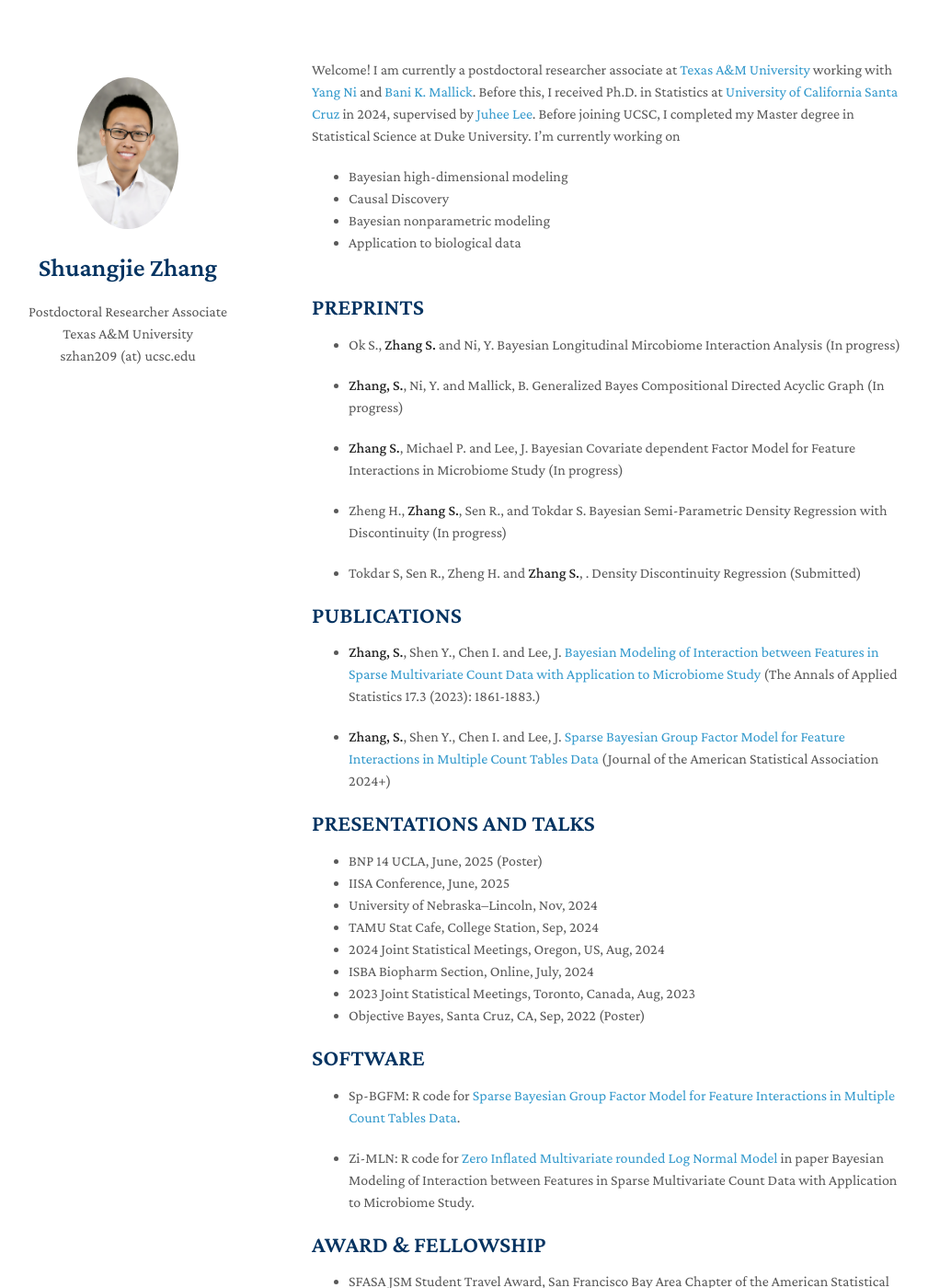
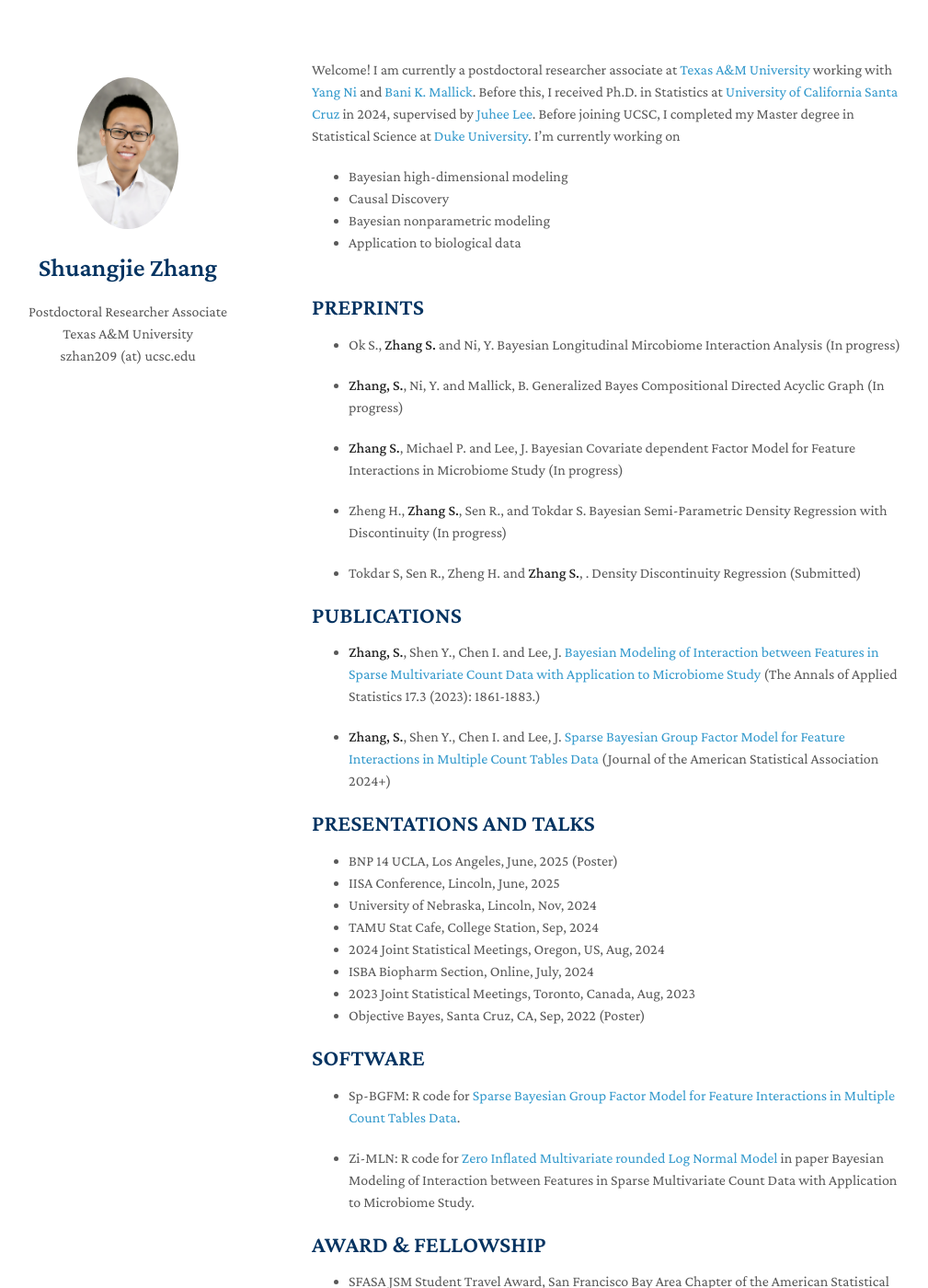
Before and after one commit to shuang-jie/shuang-jie.github.io, a Jekyll site: the page built from index.md, in a window 1280 px wide and 1400 px high. Shown: the whole window at 92% size, without its empty margins (131-1140 px from the left). Built offline with Jekyll 4.4.1, drawn with Linux system fonts in a browser that asks for light colours; nearby versions of some CDN libraries; a style sheet for code colours, icons or effects is not loaded.

Commit message:
Update index.md

```diff
--- a/index.md
+++ b/index.md
@@ -2,7 +2,7 @@
 layout: homepage
 ---
 
-Welcome! I am currently a postdoctoral researcher associate at [Texas A&M University](https://stat.tamu.edu/) working with [Yang Ni](https://nystat.github.io/yni/) and [Bani K. Mallick](https://sites.google.com/tamu.edu/bani-k-mallick/bio). Before this, I received Ph.D. in Statistics at [University of California Santa Cruz](https://www.ucsc.edu/) in 2024, supervised by [Juhee Lee](https://sites.google.com/ucsc.edu/juheelee/home?authuser=0). Before joining UCSC, I completed my Master degree in Statistical Science at Duke University. I’m currently working on
+Welcome! I am currently a postdoctoral researcher associate at [Texas A&M University](https://stat.tamu.edu/) working with [Yang Ni](https://nystat.github.io/yni/) and [Bani K. Mallick](https://sites.google.com/tamu.edu/bani-k-mallick/bio). Before this, I received Ph.D. in Statistics at [University of California Santa Cruz](https://www.ucsc.edu/) in 2024, supervised by [Juhee Lee](https://sites.google.com/ucsc.edu/juheelee/home?authuser=0). Before joining UCSC, I completed my Master degree in Statistical Science at [Duke University](https://stat.duke.edu). I’m currently working on
 
 - Bayesian high-dimensional modeling
 - Causal Discovery
@@ -31,9 +31,9 @@ Welcome! I am currently a postdoctoral researcher associate at [Texas A&M Univer
 * **Zhang, S.**, Shen Y., Chen I. and Lee, J. [Sparse Bayesian Group Factor Model for Feature Interactions in Multiple Count Tables Data](https://www.tandfonline.com/doi/full/10.1080/01621459.2025.2449721?src=exp-la) (Journal of the American Statistical Association 2024+)
 
 ## PRESENTATIONS AND TALKS
-* BNP 14 UCLA, June, 2025 (Poster)
-* IISA Conference, June, 2025
-* University of Nebraska–Lincoln, Nov, 2024
+* BNP 14 UCLA, Los Angeles, June, 2025 (Poster)
+* IISA Conference, Lincoln, June, 2025
+* University of Nebraska, Lincoln, Nov, 2024
 * TAMU Stat Cafe, College Station, Sep, 2024
 * 2024 Joint Statistical Meetings, Oregon, US, Aug, 2024
 * ISBA Biopharm Section, Online, July, 2024
```
